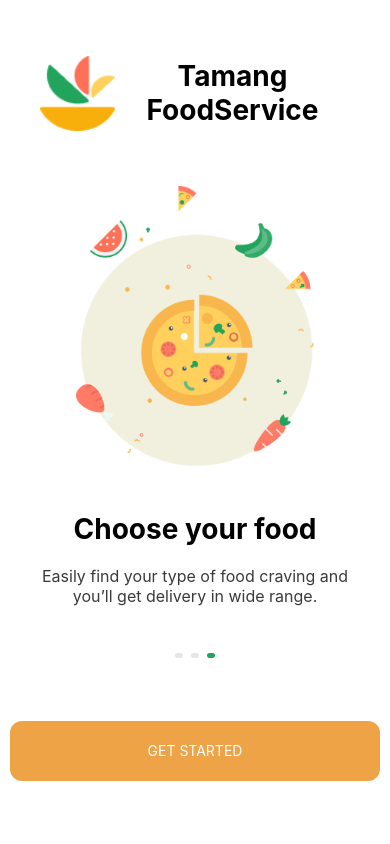
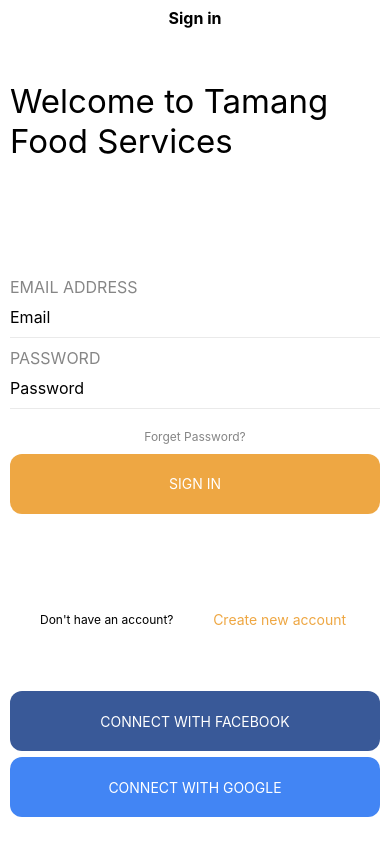
Before and after one commit to duyltph25901/Client_Food_App, a React Native app: screen / in a window 390 px wide. Built offline with nearby package versions, Linux system fonts and the light colour scheme.

Commit message:
Add screens

```diff
--- a/App.js
+++ b/App.js
@@ -2,13 +2,12 @@
 import { StyleSheet, Text, View } from 'react-native';
 import {
   Welcome,
-  Walk_1,
-  Walk_2,
-  Walk_3
+  Walk_1, Walk_2, Walk_3,
+  SignIn, SignUp, ForgotPassword,
 } from './Screens/index'
 
 export default function App() {
   return (
-    <Walk_3 />
+    <SignIn />
   );
 }
```
